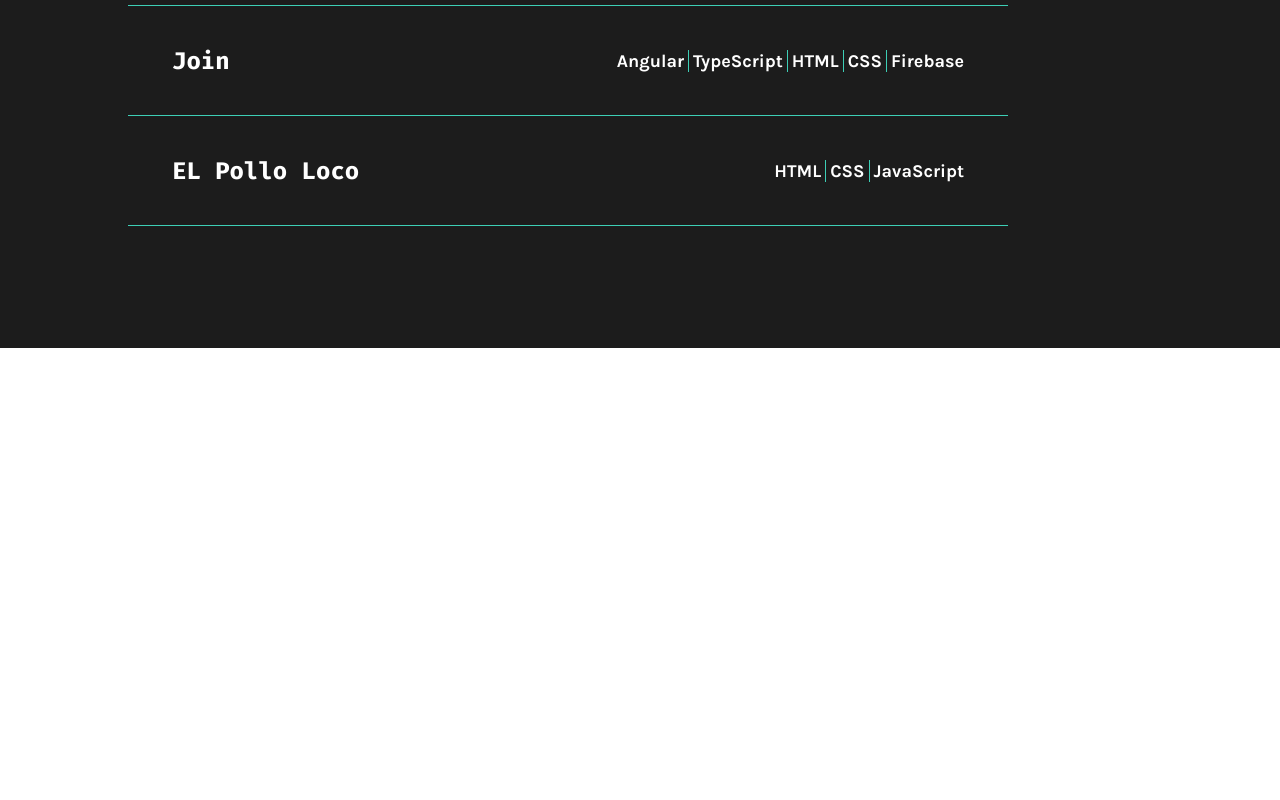
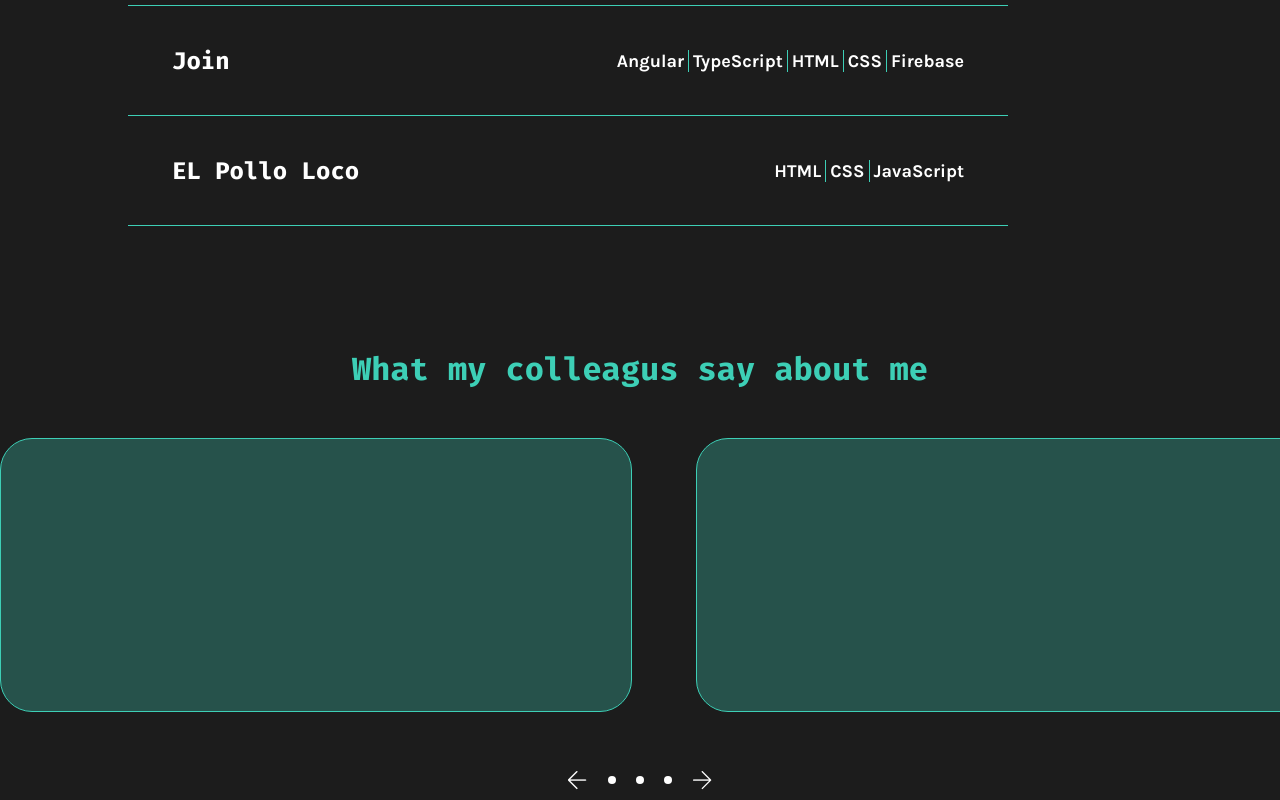
Before and after one commit to FederDonut/Portfolio, an Angular app: page / in a window 1280 px wide. Shown: the part 2836-3636 px from the top of the page. Before the commit the page ends 3184 px from the top, so only its background shows below. Built offline with nearby package versions, Linux system fonts and the light colour scheme.

Commit message:
add . others-about-me component

```diff
--- a/src/app/app.html
+++ b/src/app/app.html
@@ -4,3 +4,4 @@
 <app-about-me></app-about-me>
 <app-technologies></app-technologies>
 <app-projects></app-projects>
+<app-others-about-me></app-others-about-me>
--- a/src/app/app.ts
+++ b/src/app/app.ts
@@ -5,6 +5,7 @@
 import { AboutMe } from './about-me/about-me';
 import { Technologies } from './technologies/technologies';
 import { Projects } from './projects/projects';
+import { OthersAboutMe } from './others-about-me/others-about-me';
 
 @Component({
   selector: 'app-root',
@@ -15,6 +16,7 @@
     AboutMe,
     Technologies,
     Projects,
+    OthersAboutMe,
   ],
   templateUrl: './app.html',
   styleUrl: './app.scss'
--- /dev/null
+++ b/src/app/others-about-me/others-about-me.html
@@ -0,0 +1,19 @@
+<section class="content-wrapper">
+
+    <h3>What my colleagus say about me</h3>
+
+    <div class="comment-wrapper">
+        <div class="carousel">
+            <div class="comment"></div>
+            <div class="comment"></div>
+            <div class="comment"></div>
+        </div>
+        <div class="menu-wrapper">
+            <img class="scroll-btn left" src="/assets/img/arrow_back.png" alt="">
+            <div class="elipse"></div>
+            <div class="elipse"></div>
+            <div class="elipse"></div>
+            <img class="scroll-btn right" src="/assets/img/arrow_forward.png" alt="">
+        </div>
+    </div>
+</section>
--- /dev/null
+++ b/src/app/others-about-me/others-about-me.scss
@@ -0,0 +1,99 @@
+
+
+$font: 'FiraCode';
+$Karla: 'Karla';
+
+
+.content-wrapper{
+    height: 452px;
+    width: 100%;
+    background-color: rgb(28, 28, 28);
+    display: flex;
+    flex-direction: column;
+    align-items: center;
+    justify-content: space-between;
+
+
+    h3{
+        color: #3DCFB6;
+        font-size: 32px;
+        font-weight: 700;
+        font-family: $font;
+    }
+    .comment-wrapper{
+
+        height: 362px;
+        width: 100%;
+        display: flex;
+        flex-direction: column;
+        align-items: center;
+        justify-content: space-between;
+
+
+        .carousel{
+
+            height: 274px;
+            width: 100%;
+            overflow-x: auto;
+            display: flex;
+            //justify-content: center;
+            gap: 64px;
+            scroll-behavior: smooth;
+
+
+            .comment{
+                flex: 0 0 632px;
+                height: 100%;
+                width: 632px;
+                border: 1px solid #3DCFB6;
+                border-radius: 32px;
+                background-color: rgb(38, 82, 75);
+            }
+        }
+        .carousel::-webkit-scrollbar{
+            display: none;
+        }
+        //.carousel::scroll-button(right), .carousel::scroll-button(left){
+        //    content: url(/assets/img/arrow_back.png);
+        //    border: none;
+        //    cursor: pointer;
+        //    height: 40px;
+        //    width: 40px;
+        //    display: flex;
+        //    justify-content: center;
+        //    align-items: center;
+        //    background-color: rgb(28, 28, 28);
+//
+        //}
+        //.carousel::scroll-button(left){
+        //    content: url(/assets/img/arrow_forward.png);
+        //}
+        .menu-wrapper{
+            height: 40px;
+            width: 184px;
+            display: flex;
+            align-items: center;
+            justify-content: space-evenly;
+
+            .scroll-btn{
+                 .carousel::scroll-button(left){
+                    cursor: pointer;
+                }
+
+
+
+            }
+            .left{
+
+            }
+            .elipse{
+                width: 8px;
+                height: 8px;
+                border-radius: 50%;
+                background-color: #FFFFFF;
+            }
+
+        }
+    }
+
+}
```
Also changed, not shown: src/app/others-about-me/others-about-me.ts (added, +11 -0 lines), public/assets/img/arrow_back.png (added), public/assets/img/arrow_forward.png (added).
